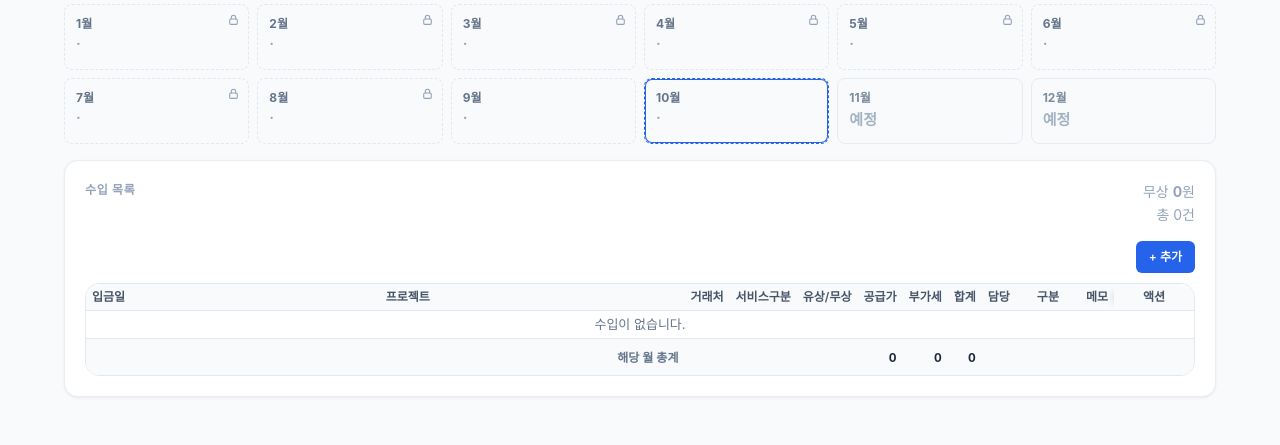
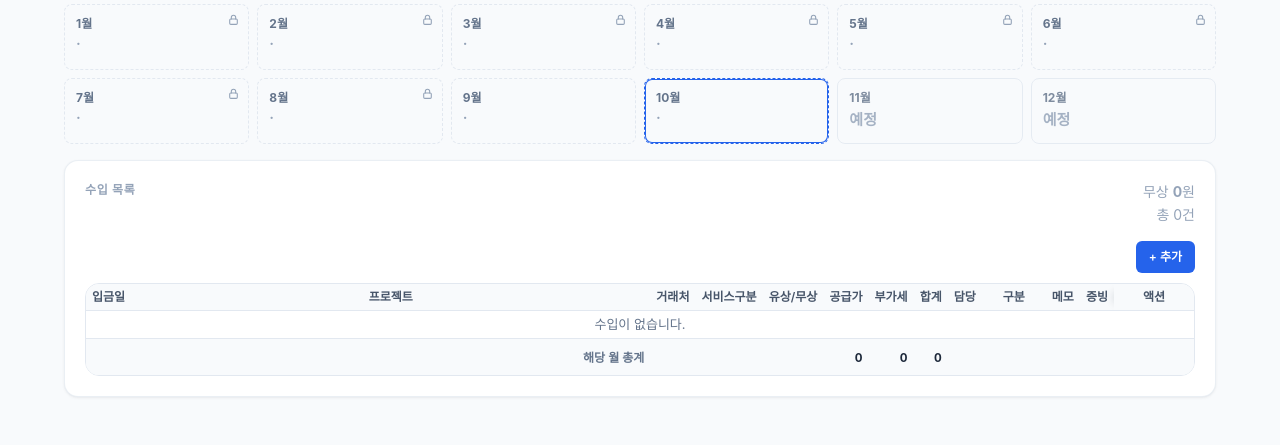
Before and after one commit to innored/tech-bizboard, a PHP site: page /revenues in a window 1280 px wide. Shown: the part 481-926 px from the top of the page. Run offline with PHP 8.4, Linux system fonts and the light colour scheme; data that the repository does not hold is empty; some libraries are stand-ins or nearby versions; some web fonts are replaced.

Commit message:
feat(revenue): 증빙 count column (📎) in revenue list + refresh on modal close

```diff
--- a/public/asset/css/tech-bizboard.css
+++ b/public/asset/css/tech-bizboard.css
@@ -1194,6 +1194,17 @@ html, body, input, button, select, textarea {
   width: 1%;
   white-space: nowrap;
 }
+.rev-page #rev-list-table .col-receipts {
+  width: 1%;
+  white-space: nowrap;
+  text-align: center;
+}
+.rev-page #rev-list-table .rev-receipt-badge {
+  display: inline-block;
+  font-size: 0.85em;
+  color: var(--text-faint, #888);
+  white-space: nowrap;
+}
 .rev-page #rev-list-table .col-project,
 .rev-page #rev-tpl-table .col-project {
   width: auto;
--- a/public/asset/js/revenues.js
+++ b/public/asset/js/revenues.js
@@ -379,6 +379,9 @@
         '<td class="col-author"><span class="rev-author">' + escapeHtml(row.created_by || '') + '</span></td>' +
         '<td class="rev-kind col-kind">' + (repeating ? '<span class="badge badge-brand">반복</span>' : '<span class="badge badge-muted">단건</span>') + '</td>' +
         '<td class="col-note">' + escapeHtml(row.note || '') + '</td>' +
+        '<td class="col-receipts">' + (Number(row.receipt_count || 0) > 0
+          ? '<span class="rev-receipt-badge" title="증빙 ' + Number(row.receipt_count) + '건">📎 ' + Number(row.receipt_count) + '</span>'
+          : '') + '</td>' +
         '<td class="col-actions">' + deleteBtn('delete-row') + '</td>' +
       '</tr>'
     );
@@ -773,6 +776,11 @@
     if (!revModal) return;
     revModal.hidden = true;
     document.body.classList.remove('rev-modal-open');
+    // 증빙이 추가/삭제됐으면 목록의 📎 개수를 갱신한다.
+    if (revReceiptsDirty) {
+      revReceiptsDirty = false;
+      loadList();
+    }
   }
 
   function upsertListRow(row) {
@@ -883,6 +891,8 @@
   ════════════════════════════════════════ */
 
   var REV_FILE_API = 'api/revenue_file';
+  // 모달에서 증빙을 올리거나 지우면 목록의 📎 개수가 바뀌므로, 모달을 닫을 때 목록을 새로고침한다.
+  var revReceiptsDirty = false;
 
   var DOWNLOAD_ICON =
     '<svg viewBox="0 0 24 24" fill="none" stroke="currentColor" stroke-width="2" ' +
@@ -966,6 +976,7 @@
       .then(function (data) {
         if (!data.ok) throw new Error(data.error || '삭제에 실패했습니다.');
         toast('삭제됨', '증빙 파일을 삭제했습니다.', 'success');
+        revReceiptsDirty = true;
         loadRevFiles();
       })
       .catch(function (err) { toast('삭제 실패', err.message || '', 'danger'); });
@@ -986,6 +997,7 @@
       .then(function (data) {
         if (!data.ok) throw new Error(data.error || '업로드에 실패했습니다.');
         toast('첨부됨', escapeHtml(file.name) + ' 을 첨부했습니다.', 'success');
+        revReceiptsDirty = true;
         loadRevFiles();
       })
       .catch(function (err) { toast('업로드 실패', err.message || '', 'danger'); })
--- a/src/TeamRevenueProvider.php
+++ b/src/TeamRevenueProvider.php
@@ -138,7 +138,9 @@ class TeamRevenueProvider
     {
         $this->assertYearMonth($yearMonth);
         $stmt = $this->pdo->prepare(
-            'SELECT * FROM tb_team_revenues
+            'SELECT *,
+                    (SELECT COUNT(*) FROM tb_revenue_receipts rr WHERE rr.revenue_id = tb_team_revenues.id) AS receipt_count
+             FROM tb_team_revenues
              WHERE target_year_month = :ym
              ORDER BY received_date, id'
         );
--- a/view/revenues.php
+++ b/view/revenues.php
@@ -127,6 +127,7 @@ require __DIR__ . '/_header.php';
                   <th class="col-author">작성자</th>
                   <th class="col-kind">구분</th>
                   <th class="col-note">메모</th>
+                  <th class="col-receipts">증빙</th>
                   <th class="col-actions">액션</th>
                 </tr>
               </thead>
@@ -145,6 +146,7 @@ require __DIR__ . '/_header.php';
                   <td class="col-author"></td>
                   <td class="col-kind"></td>
                   <td class="col-note"></td>
+                  <td class="col-receipts"></td>
                   <td class="col-actions"></td>
                 </tr>
               </tfoot>
```
Also changed, not shown: tests/revenue_receipt_test.php (+9 -0 lines).
